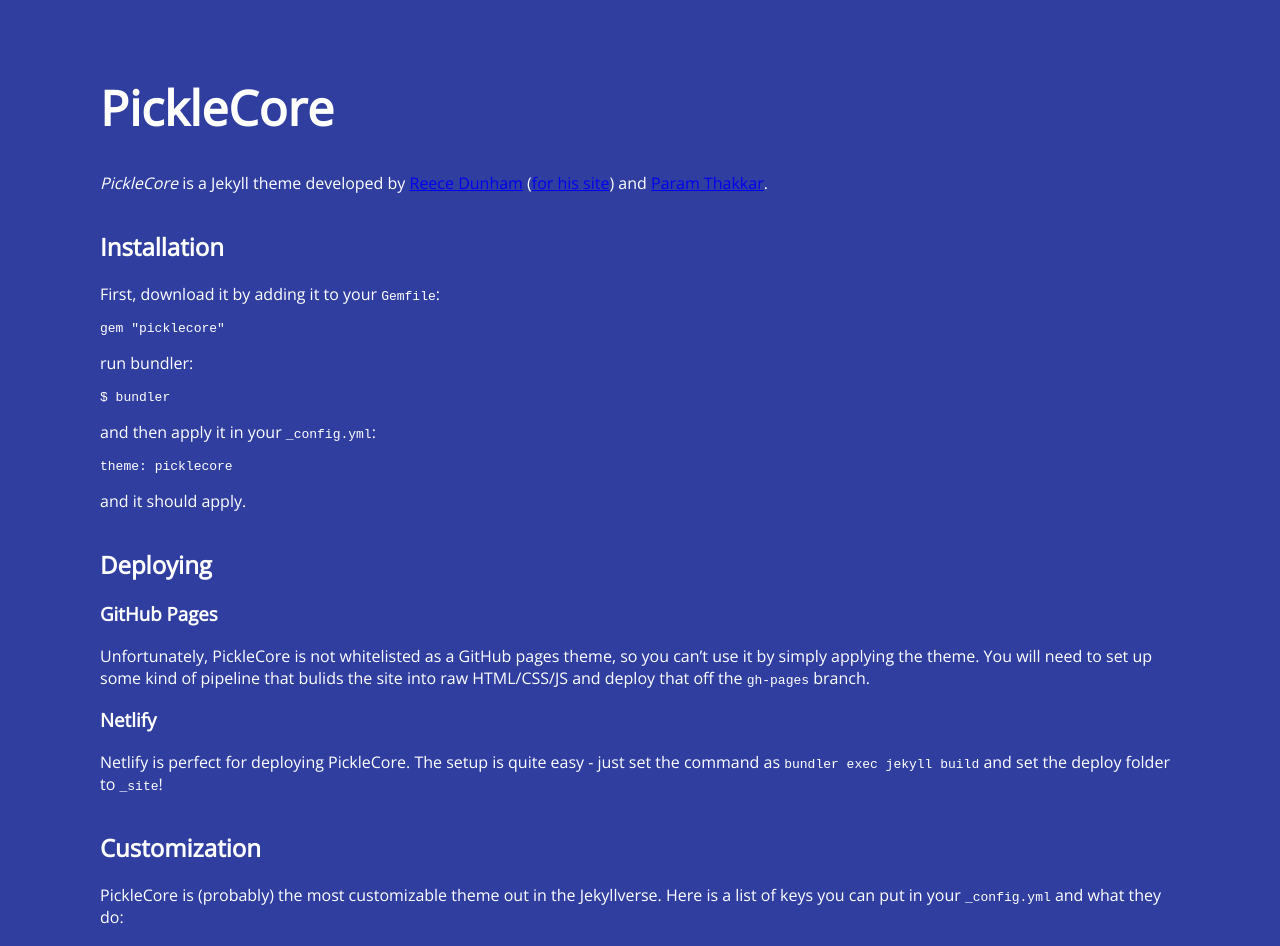
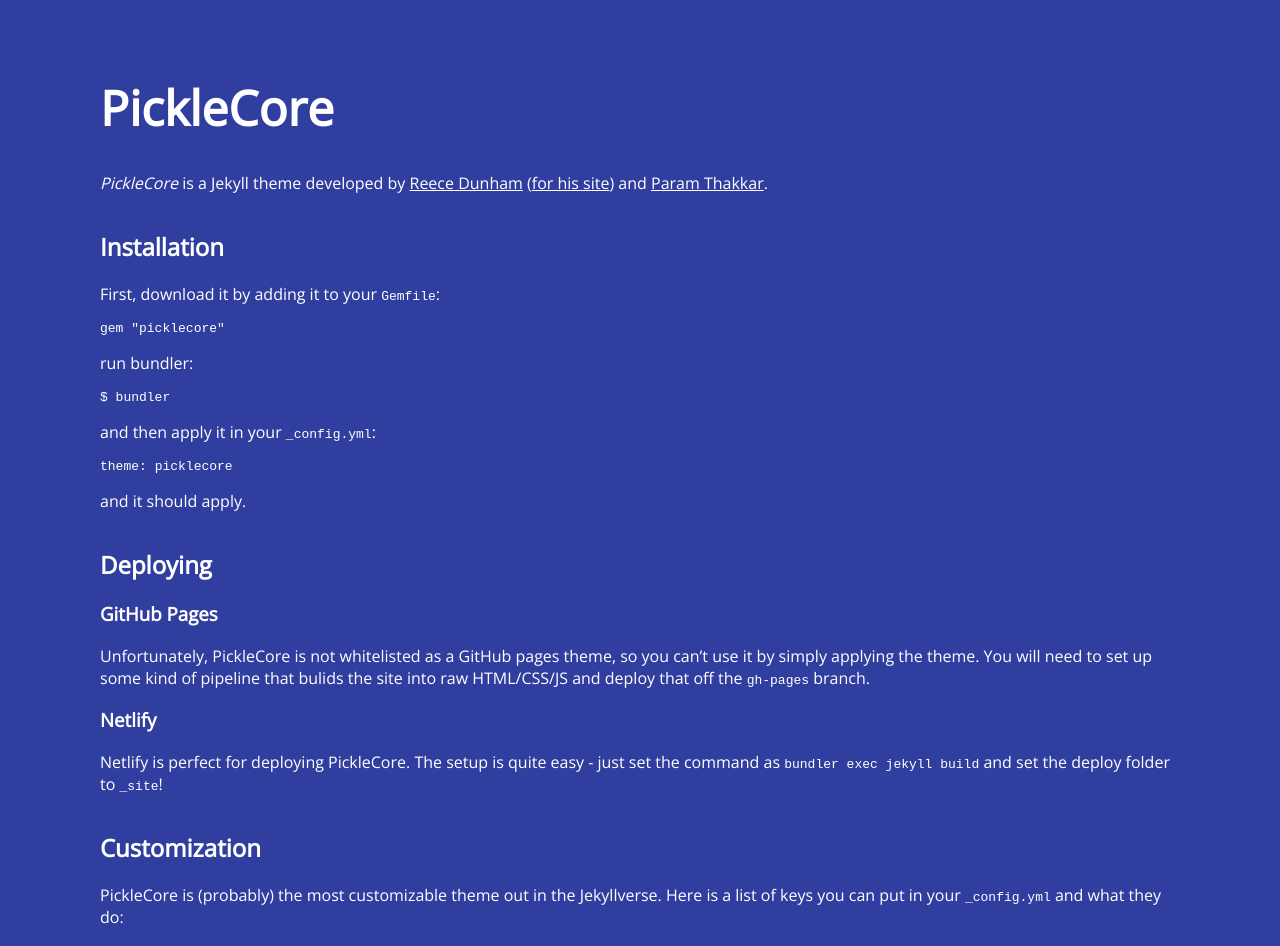
Before and after one commit to rdilweb/PickleCore, a Jekyll site: the page built from README.md, in a window 1280 px wide. Shown: the top 946 px of the page. Built offline with Jekyll 4.4.1, drawn with Linux system fonts in a browser that asks for light colours; our own code applies the rules of GitHub Pages for plain Markdown files.

Commit message:
a tags now enherit parent items color

```diff
--- a/assets/css/main.css
+++ b/assets/css/main.css
@@ -262,3 +262,7 @@ button:hover:after {
   width:100%;
   transition:800ms ease all
 }
+
+a {
+  color: inherit
+}
```
Also changed, not shown: picklecore.gemspec.
